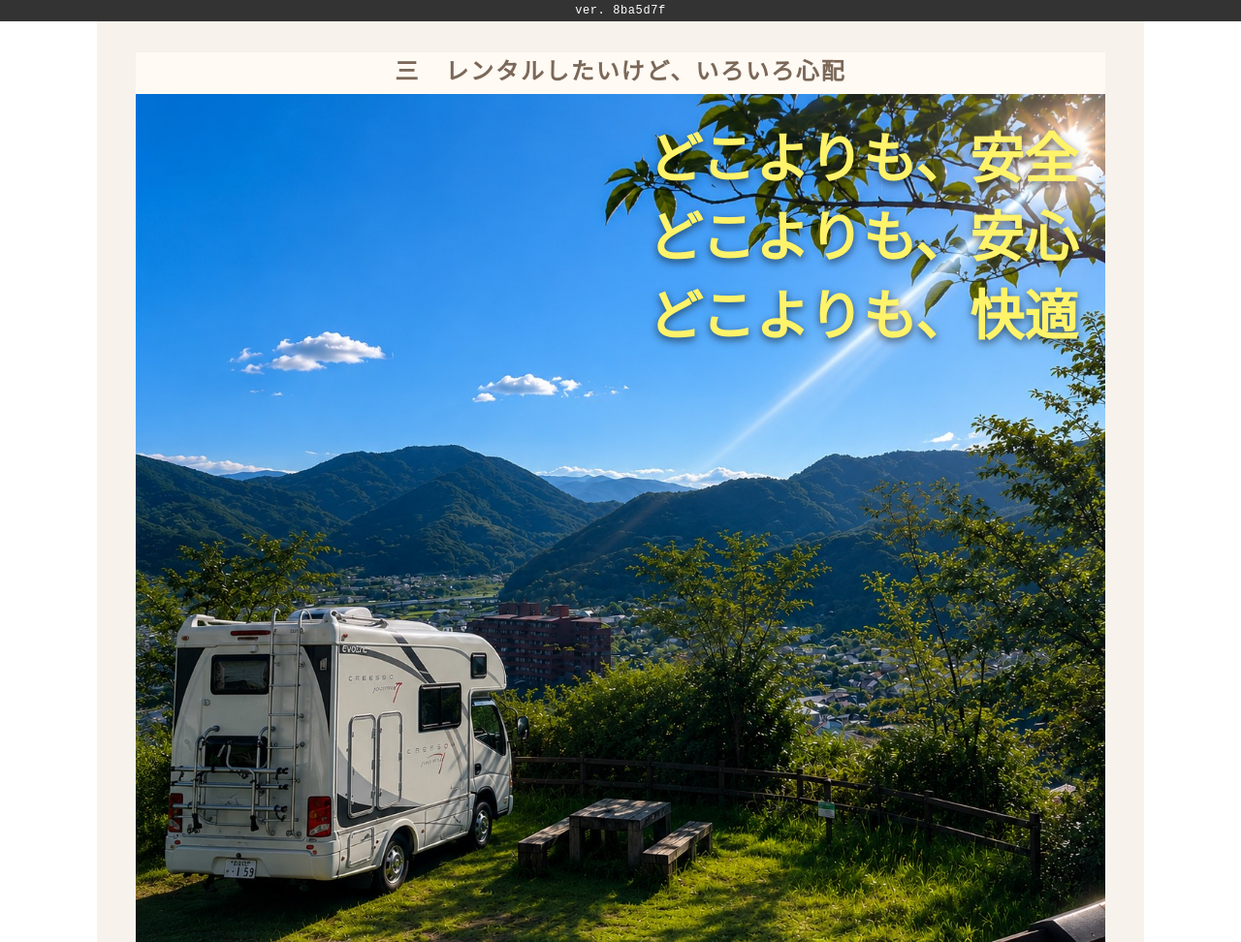
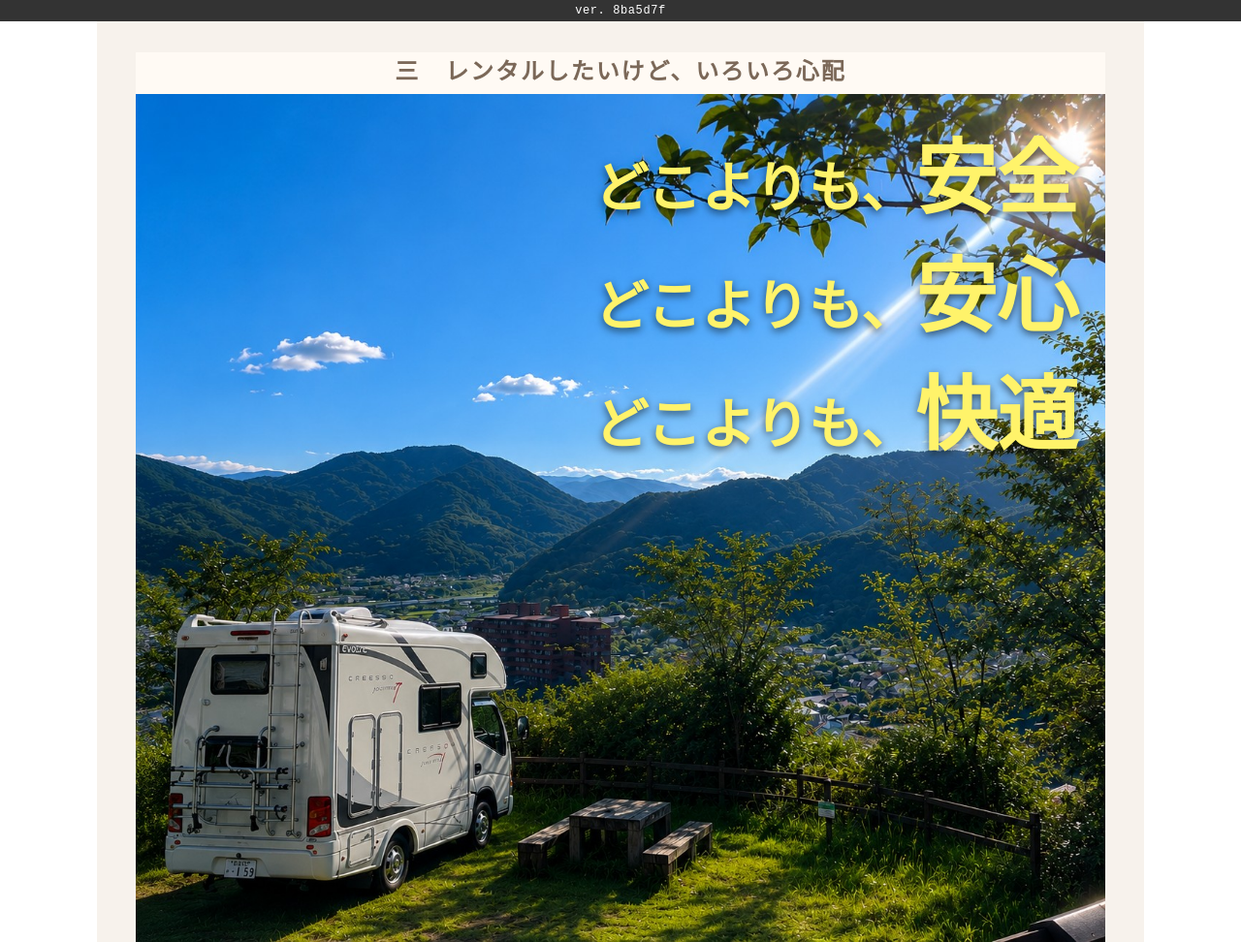
Before and after one commit to AkiraItoi/campingcar-hp, a plain HTML site: page index.html in a window 1280 px wide. Shown: the top 972 px of the page at 97% size. Drawn offline with Linux system fonts and the light colour scheme.

Commit message:
ヒーロー文字に順次スライドイン、安全安心快適を1.5倍に

```diff
--- a/index.html
+++ b/index.html
@@ -4,7 +4,7 @@
   <meta charset="UTF-8">
   <meta name="viewport" content="width=device-width, initial-scale=1.0">
   <title>伊豆レンタルキャンピングカー</title>
-  <link rel="stylesheet" href="style.css?v=8">
+  <link rel="stylesheet" href="style.css?v=9">
 </head>
 <body>
 
@@ -19,9 +19,9 @@
         <img src="img/hero-genjiyama.jpg" alt="伊豆長岡の源氏山から見た景色とキャンピングカー">
 
         <div class="hero-text">
-          <p>どこよりも、安全</p>
-          <p>どこよりも、安心</p>
-          <p>どこよりも、快適</p>
+          <p>どこよりも、<span class="hero-key">安全</span></p>
+          <p>どこよりも、<span class="hero-key">安心</span></p>
+          <p>どこよりも、<span class="hero-key">快適</span></p>
         </div>
       </div>
 
--- a/style.css
+++ b/style.css
@@ -66,6 +66,23 @@ body {
 
 .hero-text p {
   margin: 0;
+  opacity: 0;
+  animation: heroSlideIn 1.5s ease forwards;
+}
+
+/* 1行ずつ、前の行が終わってから次の行が右から入る */
+.hero-text p:nth-child(1) { animation-delay: 0s; }
+.hero-text p:nth-child(2) { animation-delay: 1.5s; }
+.hero-text p:nth-child(3) { animation-delay: 3s; }
+
+@keyframes heroSlideIn {
+  from { opacity: 0; transform: translateX(60px); }
+  to   { opacity: 1; transform: none; }
+}
+
+/* 「安全・安心・快適」を1.5倍に */
+.hero-key {
+  font-size: 1.5em;
 }
 
 .hero h1 {
```
